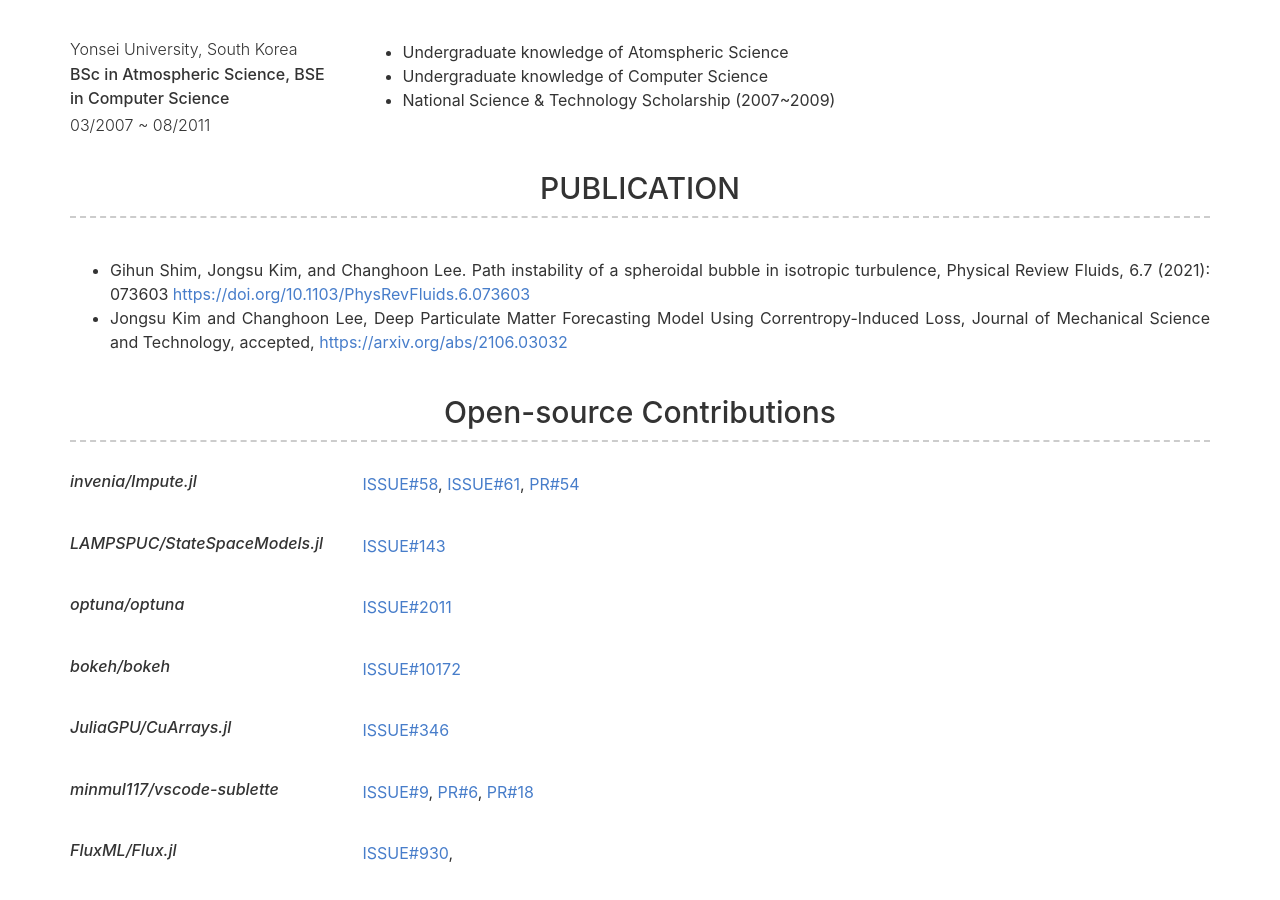
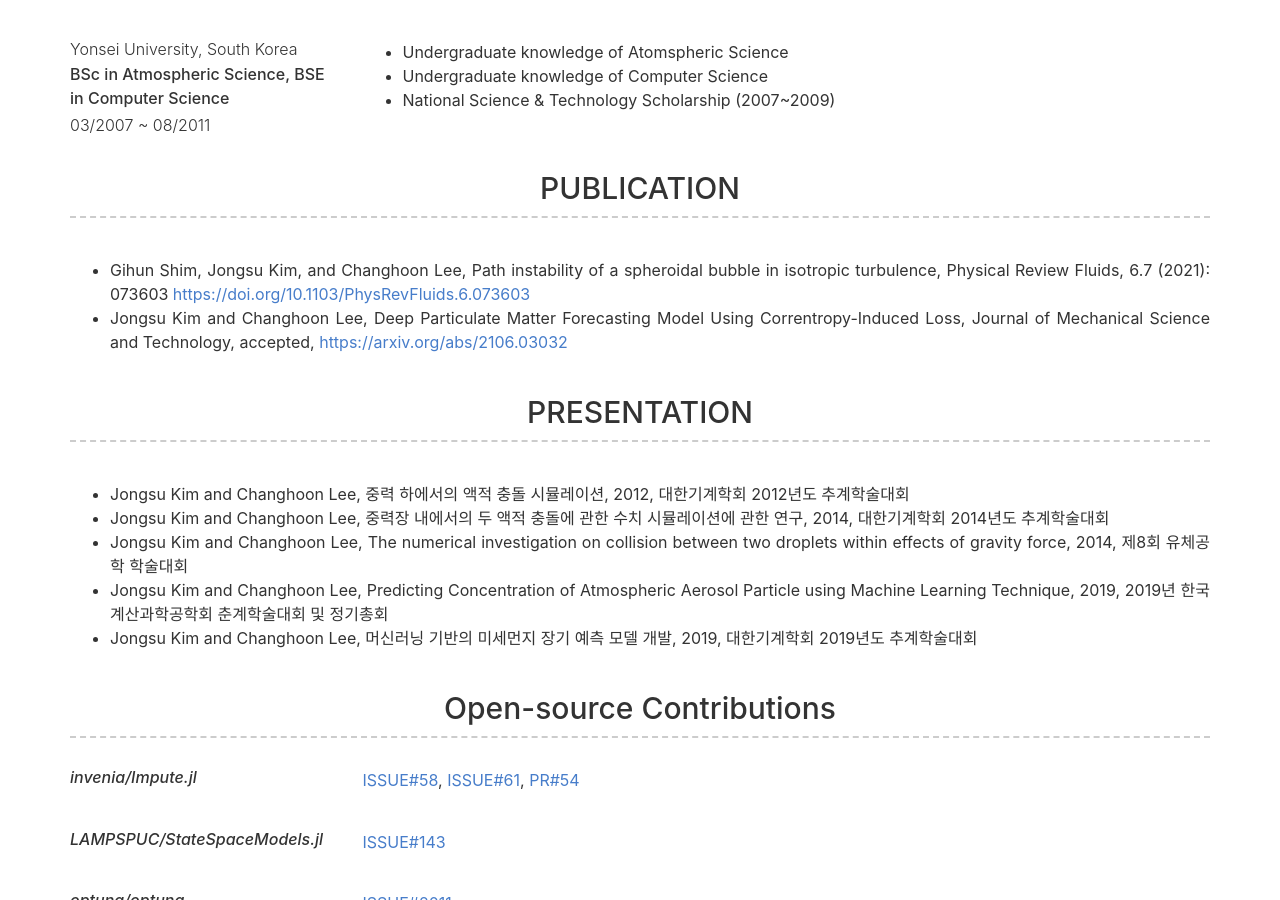
Before and after one commit to appleparan/appleparan.github.io, a Jekyll site: the page built from cv.html, in a window 1280 px wide and 900 px high, scrolled down 1847 px. Built offline with Jekyll 4.4.1, drawn with Linux system fonts in a browser that asks for light colours; nearby versions of some CDN libraries; some web fonts are replaced.

Commit message:
Add presentation

```diff
--- a/_config.yml
+++ b/_config.yml
@@ -144,13 +144,27 @@ content:
   - title: PUBLICATION
     layout: text
     content: | #
-      * Gihun Shim, Jongsu Kim, and Changhoon Lee.
+      * Gihun Shim, Jongsu Kim, and Changhoon Lee,
         Path instability of a spheroidal bubble in isotropic turbulence,
         Physical Review Fluids, 6.7 (2021): 073603 [https://doi.org/10.1103/PhysRevFluids.6.073603](https://doi.org/10.1103/PhysRevFluids.6.073603)
       * Jongsu Kim and Changhoon Lee,
         Deep Particulate Matter Forecasting Model Using Correntropy-Induced Loss,
         Journal of Mechanical Science and Technology, accepted,
         [https://arxiv.org/abs/2106.03032](https://arxiv.org/abs/2106.03032)
+
+  - title: PRESENTATION
+    layout: text
+    content: | #
+      * Jongsu Kim and Changhoon Lee, 중력 하에서의 액적 충돌 시뮬레이션,
+        2012, 대한기계학회 2012년도 추계학술대회
+      * Jongsu Kim and Changhoon Lee, 중력장 내에서의 두 액적 충돌에 관한 수치 시뮬레이션에 관한 연구,
+        2014, 대한기계학회 2014년도 추계학술대회
+      * Jongsu Kim and Changhoon Lee, The numerical investigation on collision between two droplets within effects of gravity force,
+        2014, 제8회 유체공학 학술대회
+      * Jongsu Kim and Changhoon Lee, Predicting Concentration of Atmospheric Aerosol Particle using Machine Learning Technique,
+        2019, 2019년 한국계산과학공학회 춘계학술대회 및 정기총회
+      * Jongsu Kim and Changhoon Lee, 머신러닝 기반의 미세먼지 장기 예측 모델 개발,
+        2019, 대한기계학회 2019년도 추계학술대회
 
   - title: Open-source Contributions
     layout: list
```
